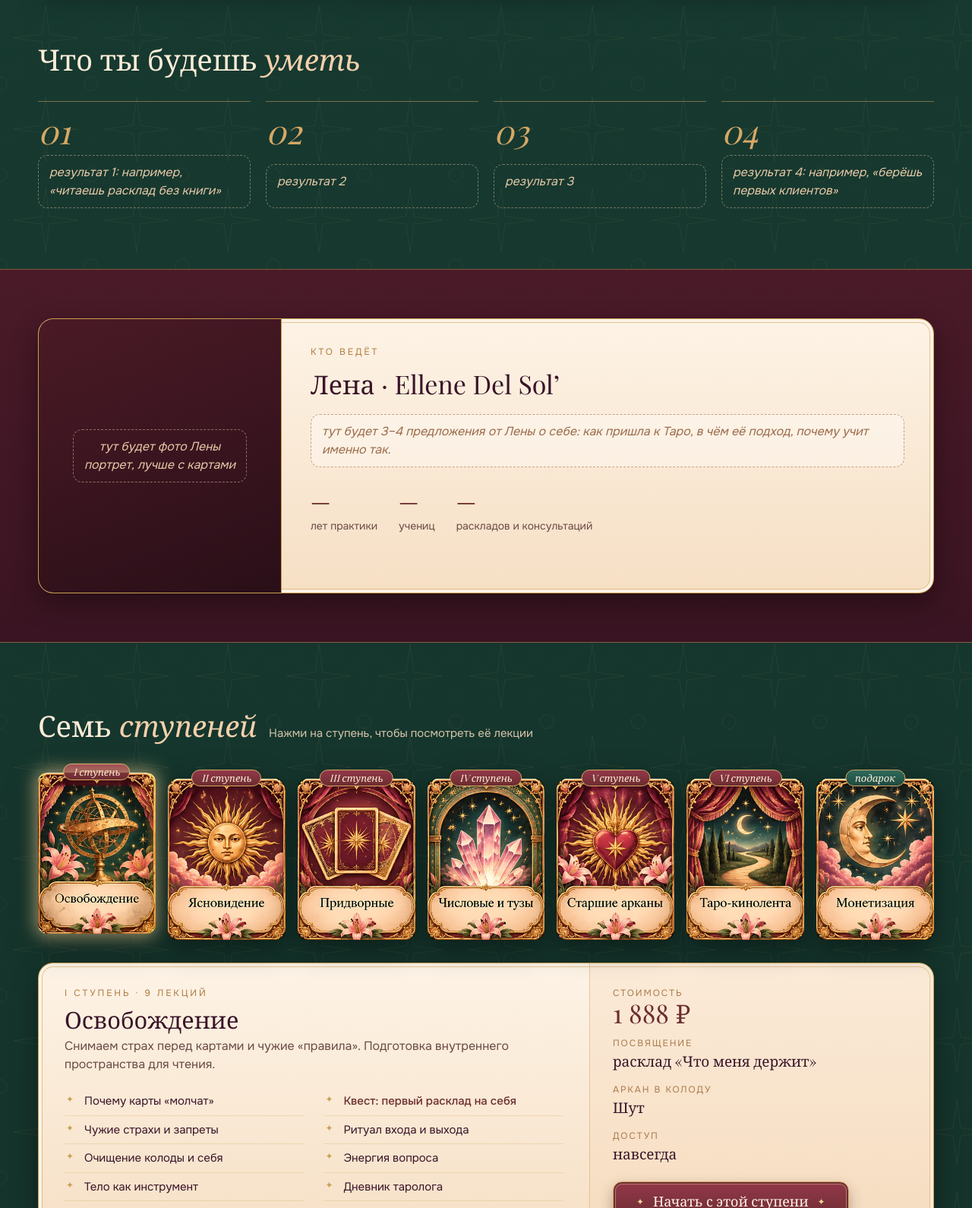
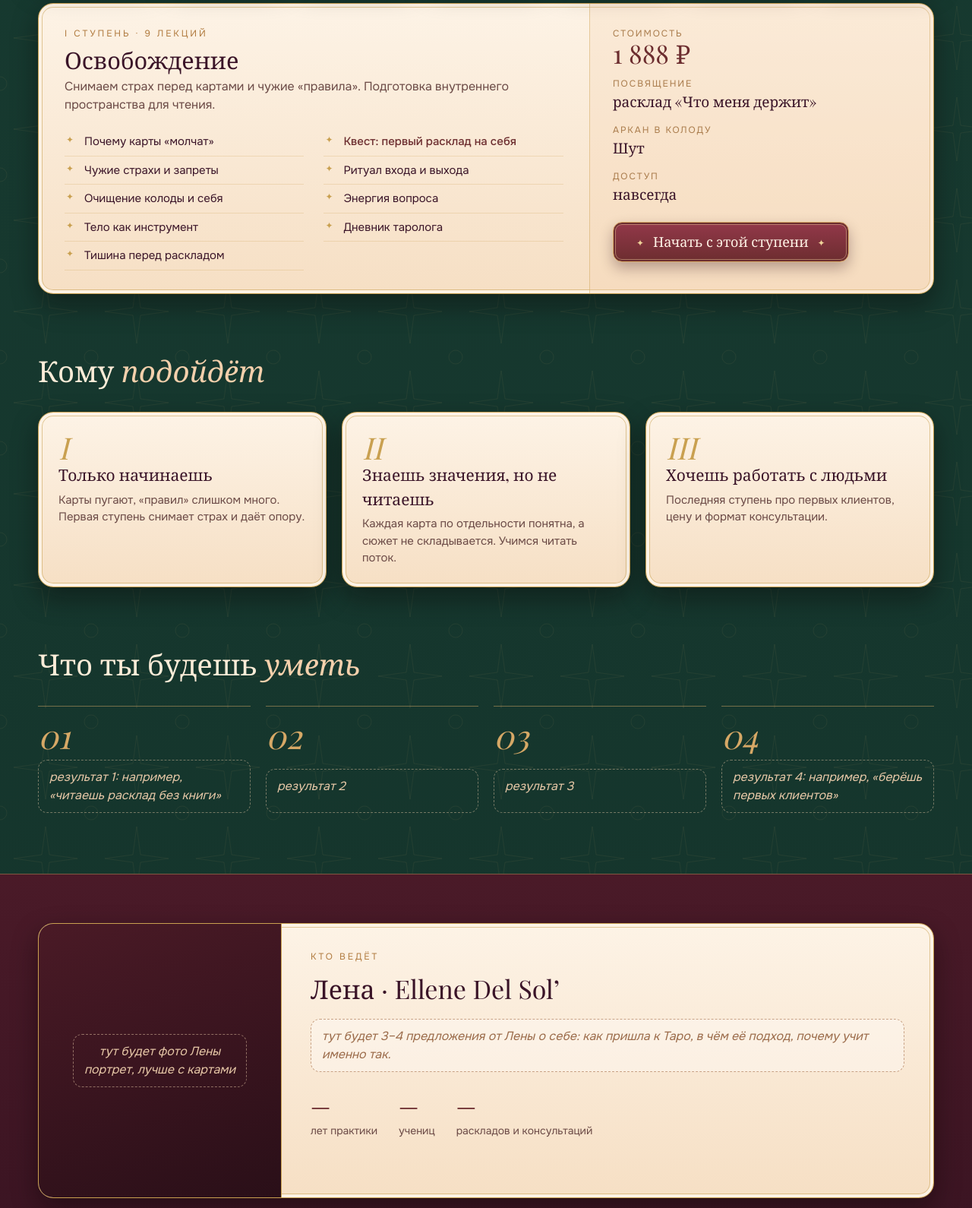
Before and after one commit to DarynaLiakhova/taro-landing, a plain HTML site: page index.html in a window 1280 px wide. Shown: the part 1210-2800 px from the top of the page at 76% size. Drawn offline with nearby package versions, Linux system fonts and the light colour scheme; a web font is replaced by a local one.

Commit message:
Stages right after hero
Co-Authored-By: Claude Opus 5.5 <noreply@anthropic.com>
Claude-Session: https://claude.ai/code/session_0154gL89LTPCpUwAm1nDtQ1w

```diff
--- a/index.html
+++ b/index.html
@@ -321,7 +321,7 @@ section.band+section{padding-top:80px}
  </div>
 </header>
 <div class="menu" id="menu" hidden>
- <a href="#for">Кому подойдёт</a><a href="#lena">Кто ведёт</a><a href="#stages">Ступени</a><a href="#how">Как учимся</a><a href="#price">Стоимость</a><a href="#reviews">Отзывы</a><a href="#faq">Вопросы</a>
+ <a href="#stages">Ступени</a><a href="#for">Кому подойдёт</a><a href="#lena">Кто ведёт</a><a href="#how">Как учимся</a><a href="#price">Стоимость</a><a href="#reviews">Отзывы</a><a href="#faq">Вопросы</a>
 </div>
 
 <main id="top">
@@ -357,6 +357,15 @@ section.band+section{padding-top:80px}
     <a href="#stages">Ступени</a><a href="#how">Обучение</a><a href="#price">Цены</a><a href="#faq">Вопросы</a>
    </nav>
  </div>
+
+ <section id="stages">
+  <div class="wrap">
+   <div class="sh"><h2>Семь <em>ступеней</em></h2><p>Нажми на ступень, чтобы посмотреть её лекции</p><span class="mhint" hidden>Нажми на карту, чтобы перевернуть её</span></div>
+   <div class="stages" id="stg" role="tablist" aria-label="Ступени обучения"></div>
+   <div class="sdet parch" id="sdet" role="tabpanel" aria-live="polite"></div>
+   <ol class="mpath" id="mpath" aria-label="Семь ступеней"></ol>
+  </div>
+ </section>
 
  <section id="for">
   <div class="wrap">
@@ -394,15 +403,6 @@ section.band+section{padding-top:80px}
      </div>
     </div>
    </div>
-  </div>
- </section>
-
- <section id="stages">
-  <div class="wrap">
-   <div class="sh"><h2>Семь <em>ступеней</em></h2><p>Нажми на ступень, чтобы посмотреть её лекции</p><span class="mhint" hidden>Нажми на карту, чтобы перевернуть её</span></div>
-   <div class="stages" id="stg" role="tablist" aria-label="Ступени обучения"></div>
-   <div class="sdet parch" id="sdet" role="tabpanel" aria-live="polite"></div>
-   <ol class="mpath" id="mpath" aria-label="Семь ступеней"></ol>
   </div>
  </section>
 
```
